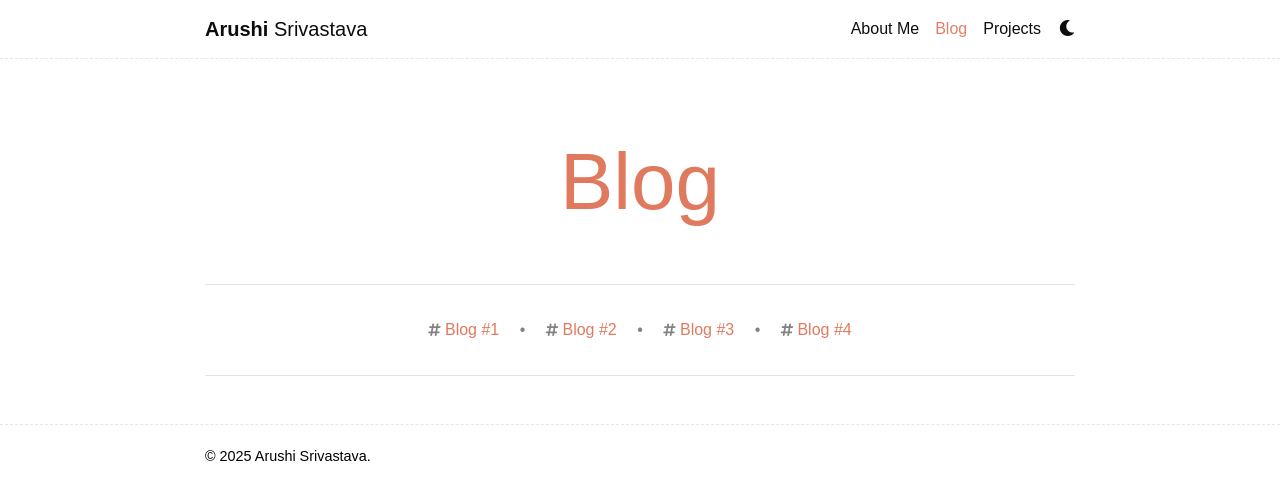
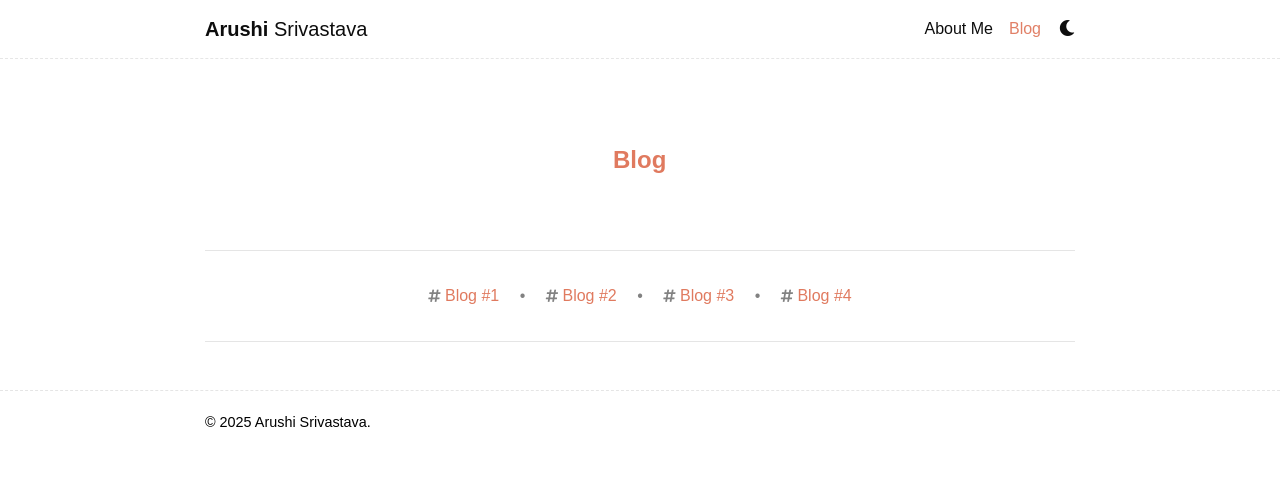
Before and after one commit to arushi022/arushi022.github.io, a Jekyll site: the page built from blog/index.html, in a window 1280 px wide. Shown: the top 500 px of the page. Built offline with Jekyll 4.4.1, drawn with Linux system fonts in a browser that asks for light colours; nearby versions of some CDN libraries; some web fonts are replaced; library files that are not in the unit come from our copies; the list of posts is cut into pages by our own code; comment, search, counter and statistics services are not loaded; a style sheet for code colours, icons or effects is not loaded.

Commit message:
Good place to publish, need to add blog + project in mean time

```diff
--- a/_includes/header.html
+++ b/_includes/header.html
@@ -53,16 +53,16 @@
               </li>
               {%- endif %}
 
-              {% if site.projects_nav_title %}
+              <!-- {% if site.projects_nav_title %} -->
               <!-- Projects -->
-              <li class="nav-item {% if page.url contains 'projects' %}active{% endif %}">
+              <!-- <li class="nav-item {% if page.url contains 'projects' %}active{% endif %}">
                 <a class="nav-link" href="{{ '/projects/' | relative_url }}">{{ site.projects_nav_title }}
                   {%- if page.url contains 'projects' -%}
                   <span class="sr-only">(current)</span>
                   {%- endif -%}
                 </a>
               </li>
-              {%- endif %}
+              {%- endif %} -->
 
               {% if site.blog_nav_title %}
               <!-- Blog -->
--- a/_sass/_base.scss
+++ b/_sass/_base.scss
@@ -732,7 +732,19 @@ footer.sticky-bottom {
   padding-bottom: 3rem;
   h1 {
     color: var(--global-theme-color);
-    font-size: 5rem;
+    font-size: 1.5rem;
+    margin: 0 0 0.6rem 0;
+    font-weight: 700;
+    display: inline-block;
+    transition: transform 0.22s ease, color 180ms ease;
+    will-change: transform, color;
+  }
+  h1:hover,
+  h1:focus {
+    transform: translateY(-2px);
+    color: var(--global-link-hover-color);
+    outline: none;
+    cursor: default;
   }
 }
 
--- a/blog/index.html
+++ b/blog/index.html
@@ -15,8 +15,11 @@ pagination:
 
 <div class="post">
 
+  <div class="resume-wrapper">
+    <div class="resume-grid">
+
       <div class="header-bar">
-    <h1>{{ site.blog_name }}</h1>
+        <h1 class="navbar-brand title">{{ site.blog_name }}</h1>
         <h2>{{ site.blog_description }}</h2>
       </div>
 
@@ -99,5 +102,6 @@ pagination:
       </ul>
 
       {% include pagination.html %}
-
     </div>
+  </div>
+</div>
```
Also changed, not shown: _pages/projects.md (+1 -1 lines). Lines whose indentation alone changed are shown as unchanged.
